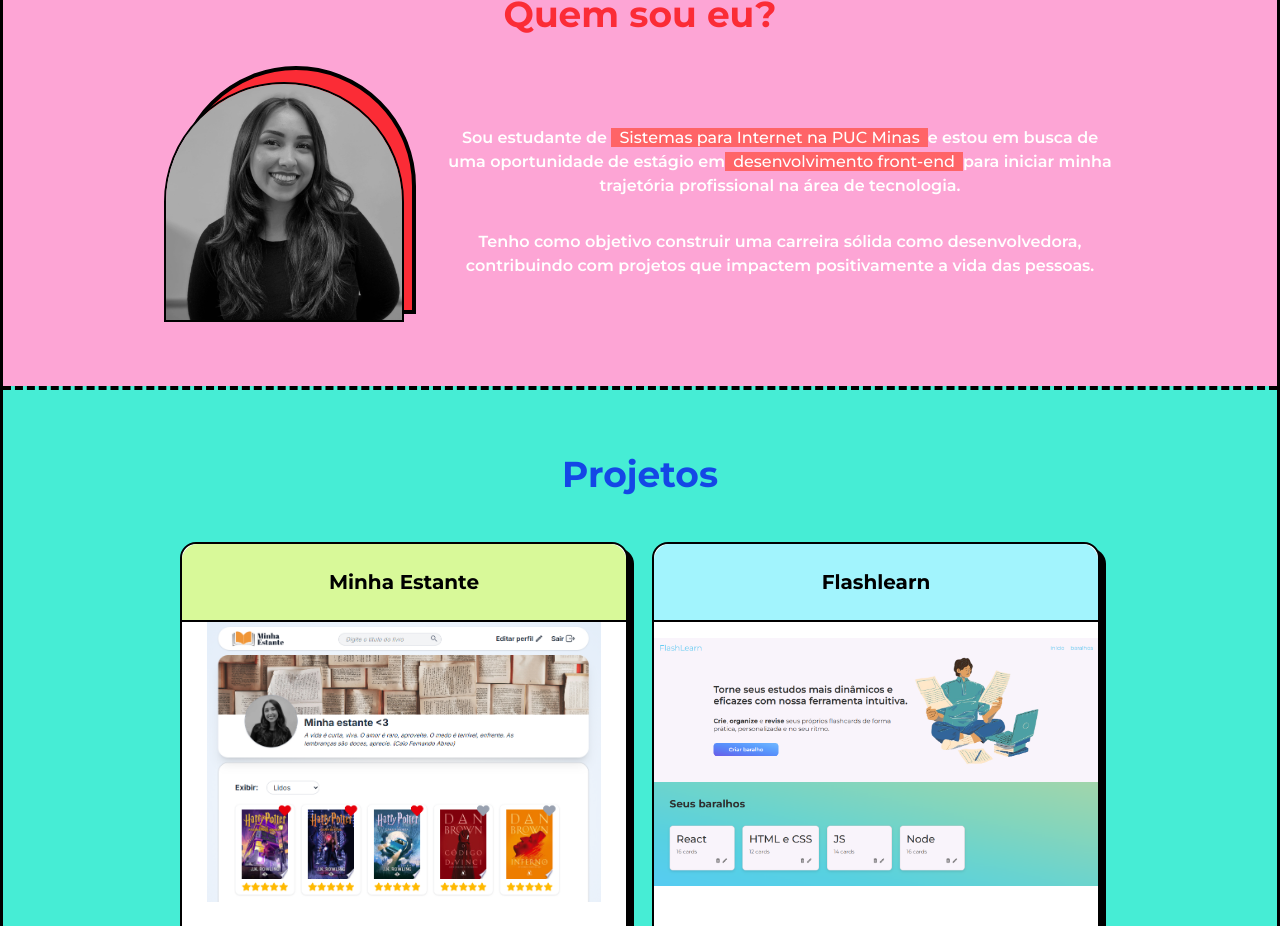
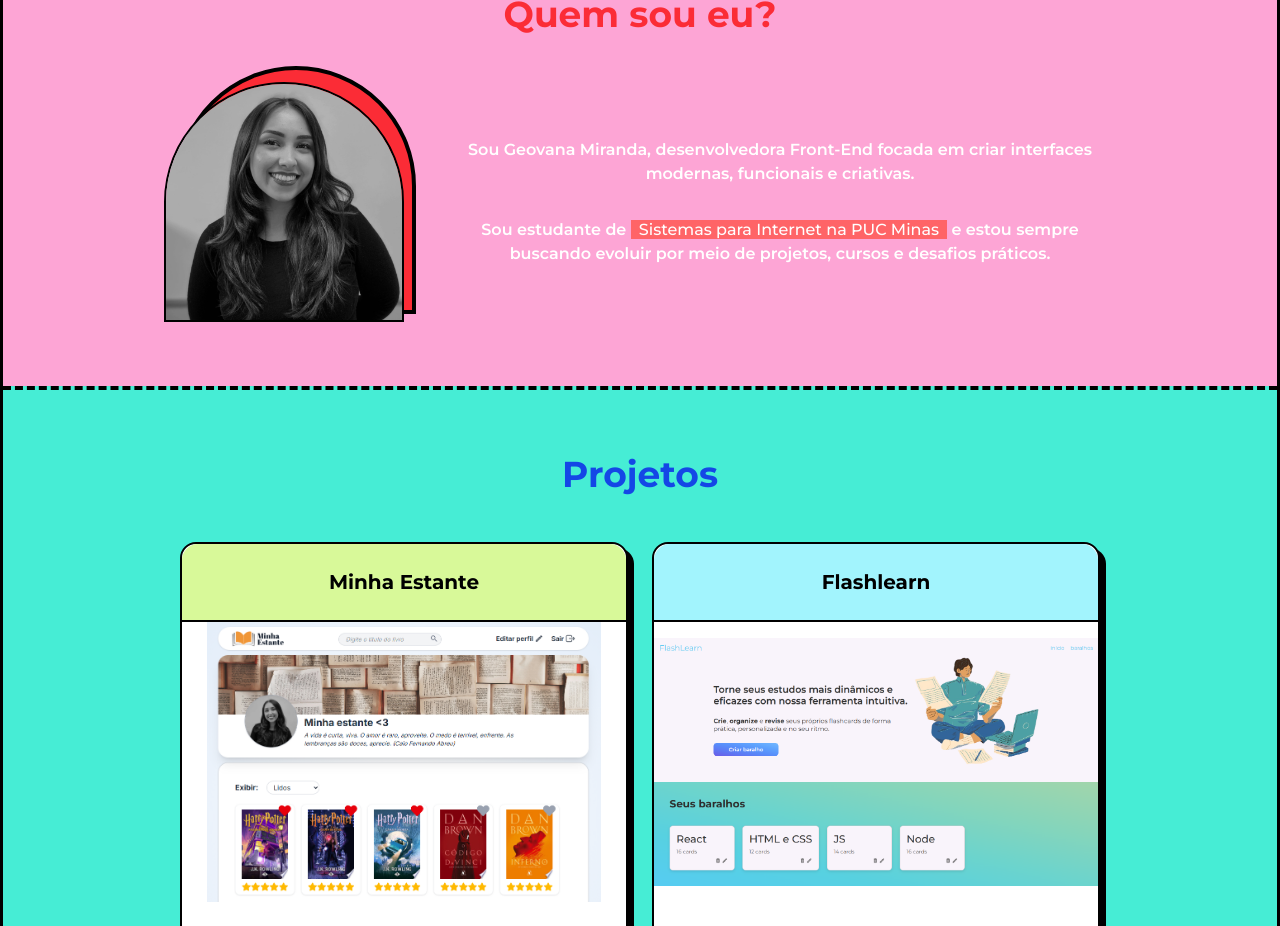
Before and after one commit to geovana-miranda/portifolio, a React (Vite) app: page / in a window 1280 px wide. Shown: the part 880-1806 px from the top of the page. Built offline with nearby package versions, Linux system fonts and the light colour scheme.

Commit message:
atualiza texto do sobre mim

```diff
--- a/src/components/AboutMe/index.jsx
+++ b/src/components/AboutMe/index.jsx
@@ -52,20 +52,10 @@ const AboutMe = () => {
           } flex flex-col gap-8 text-center px-8 text-sm md:w-lg md:px-0 md:text-base lg:w-2xl`}
         >
           <p>
-            Sou estudante de{" "}
-            <span className="bg-red-400 px-2 font-medium">
-              Sistemas para Internet na PUC Minas
-            </span>
-            e estou em busca de uma oportunidade de estágio em
-            <span className="bg-red-400 px-2 font-medium">
-              desenvolvimento front-end
-            </span>
-            para iniciar minha trajetória profissional na área de tecnologia.
+            Sou Geovana Miranda, desenvolvedora Front-End focada em criar interfaces modernas, funcionais e criativas.
           </p>
           <p>
-            Tenho como objetivo construir uma carreira sólida como
-            desenvolvedora, contribuindo com projetos que impactem positivamente
-            a vida das pessoas.
+            Sou estudante de <span className="bg-red-400 px-2 font-medium">Sistemas para Internet na PUC Minas</span> e estou sempre buscando evoluir por meio de projetos, cursos e desafios práticos.
           </p>
         </div>
       </div>
```
